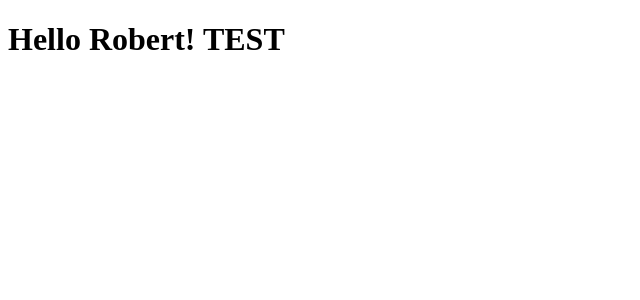
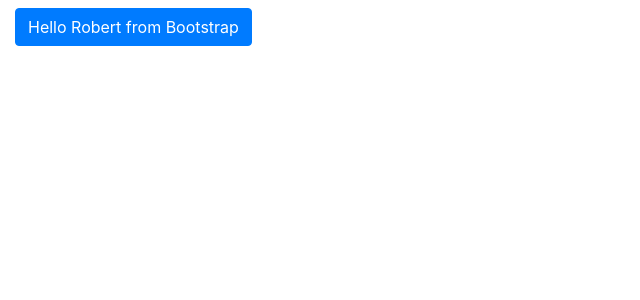
Before and after one commit to sabrown89/atlanta-mortage-team, a Django app: page / in a window 1280 px wide. Shown: the top 300 px of the page, without its empty margins (0-640 px from the left). Run offline with Django 3.2, Linux system fonts and the light colour scheme; some libraries are stand-ins or nearby versions.

Commit message:
Updates index to show bootstrap is working correctly

```diff
--- a/templates/index.html
+++ b/templates/index.html
@@ -1,10 +1,7 @@
-<!DOCTYPE html>
+{% extends 'base.html' %}
 
-<html lang="en">
-    <head>
-    </head>
-
-    <body>
-	<h1>Hello Robert! TEST</h1>
-    </body>
-</html>
+{% block content %}
+<div class="container-fluid">
+    <h1><button type="button" class="btn btn-primary">Hello Robert from Bootstrap</button></h1>
+</div>
+{% endblock %}
```
